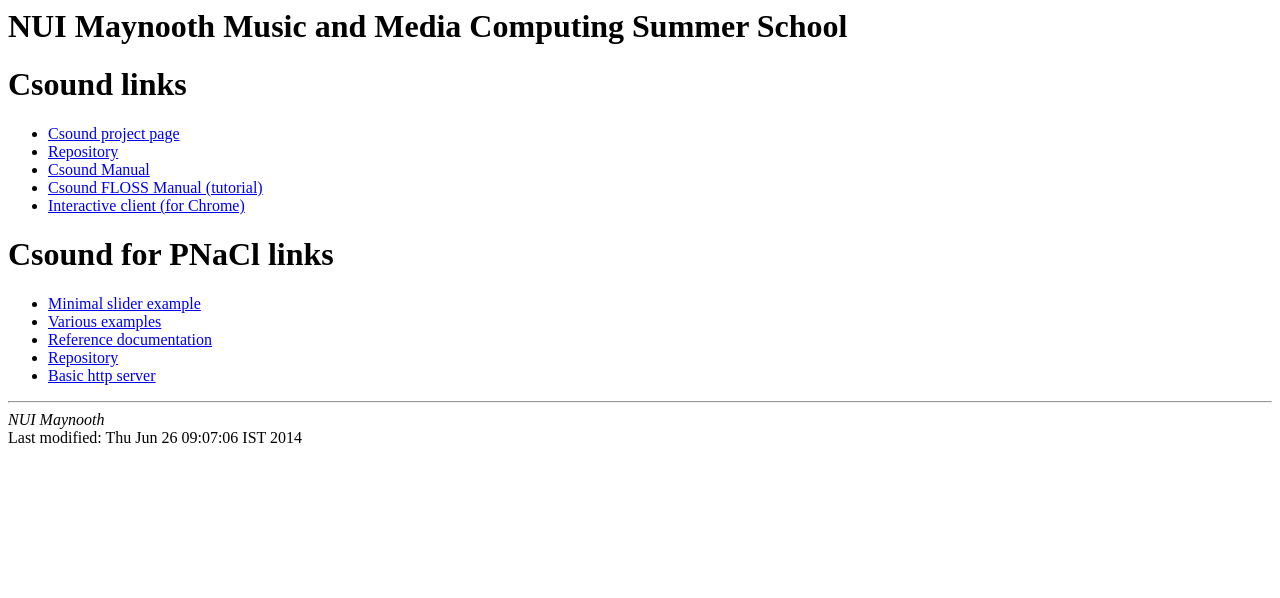
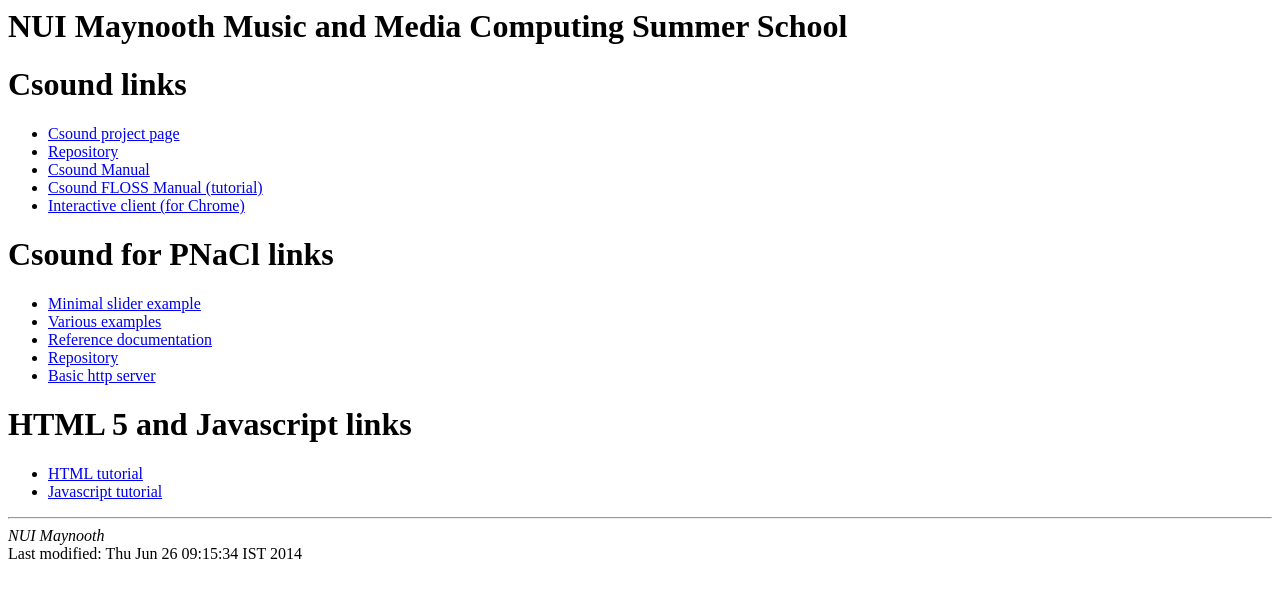
Before and after one commit to nmmsc/nmmsc.github.io, a plain HTML site: page index.html in a window 1280 px wide. Drawn offline with Linux system fonts and the light colour scheme.

Commit message:
new links

```diff
--- a/index.html
+++ b/index.html
@@ -34,7 +34,16 @@
 <li><a href="httpd.py"> Basic http server </a>
 </li>
 </ul>
+
+<h1>HTML 5 and Javascript links</h1>
+<ul>
+<li><a href="http://www.w3schools.com/html/default.asp"> HTML tutorial </a>
+</li>
+<li><a href="http://www.w3schools.com/js/default.asp">Javascript tutorial </a>
+</li>
+</ul>
+
 <hr>
 <address>NUI Maynooth</address>
-<!-- hhmts start -->Last modified: Thu Jun 26 09:07:06 IST 2014 <!-- hhmts end -->
+<!-- hhmts start -->Last modified: Thu Jun 26 09:15:34 IST 2014 <!-- hhmts end -->
 </body> </html>
```
